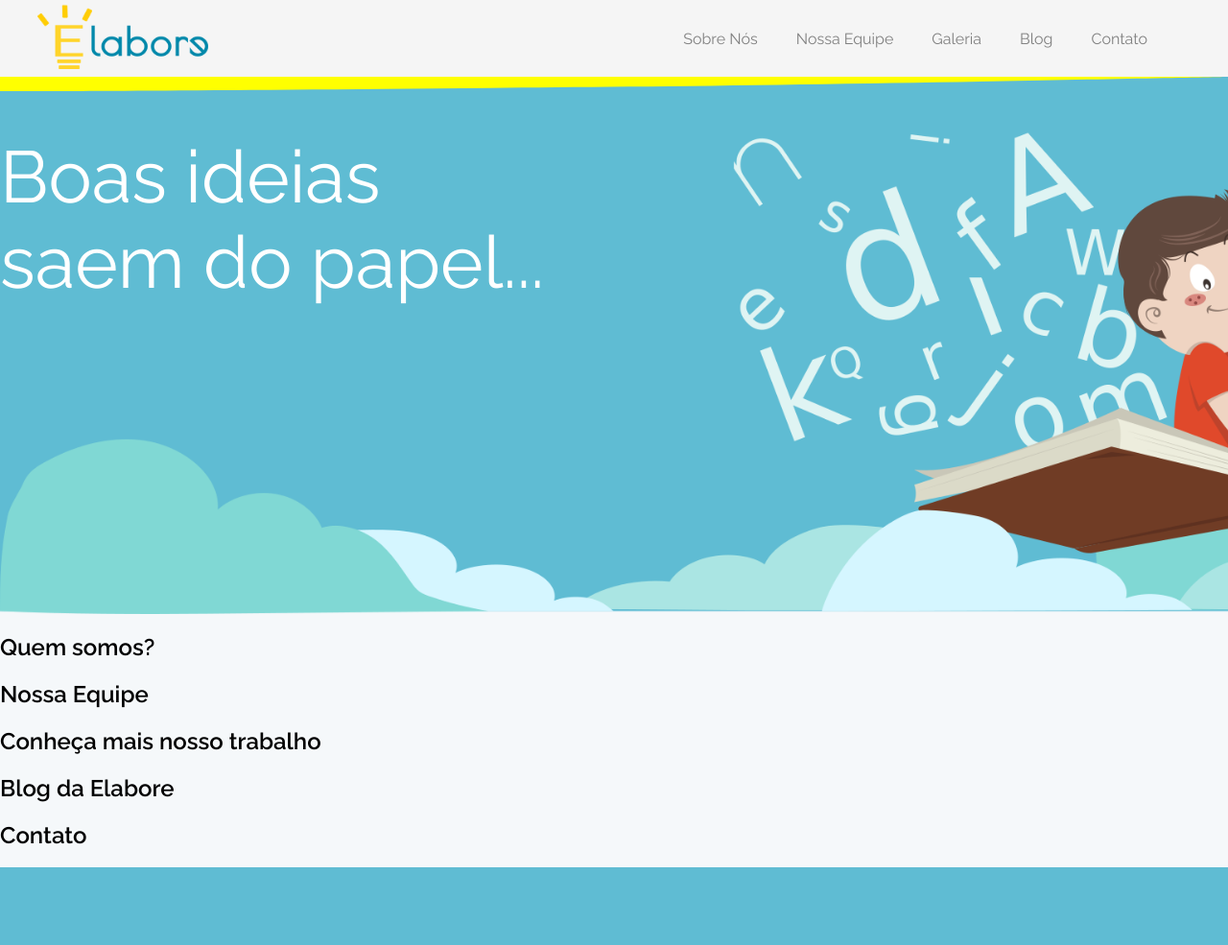
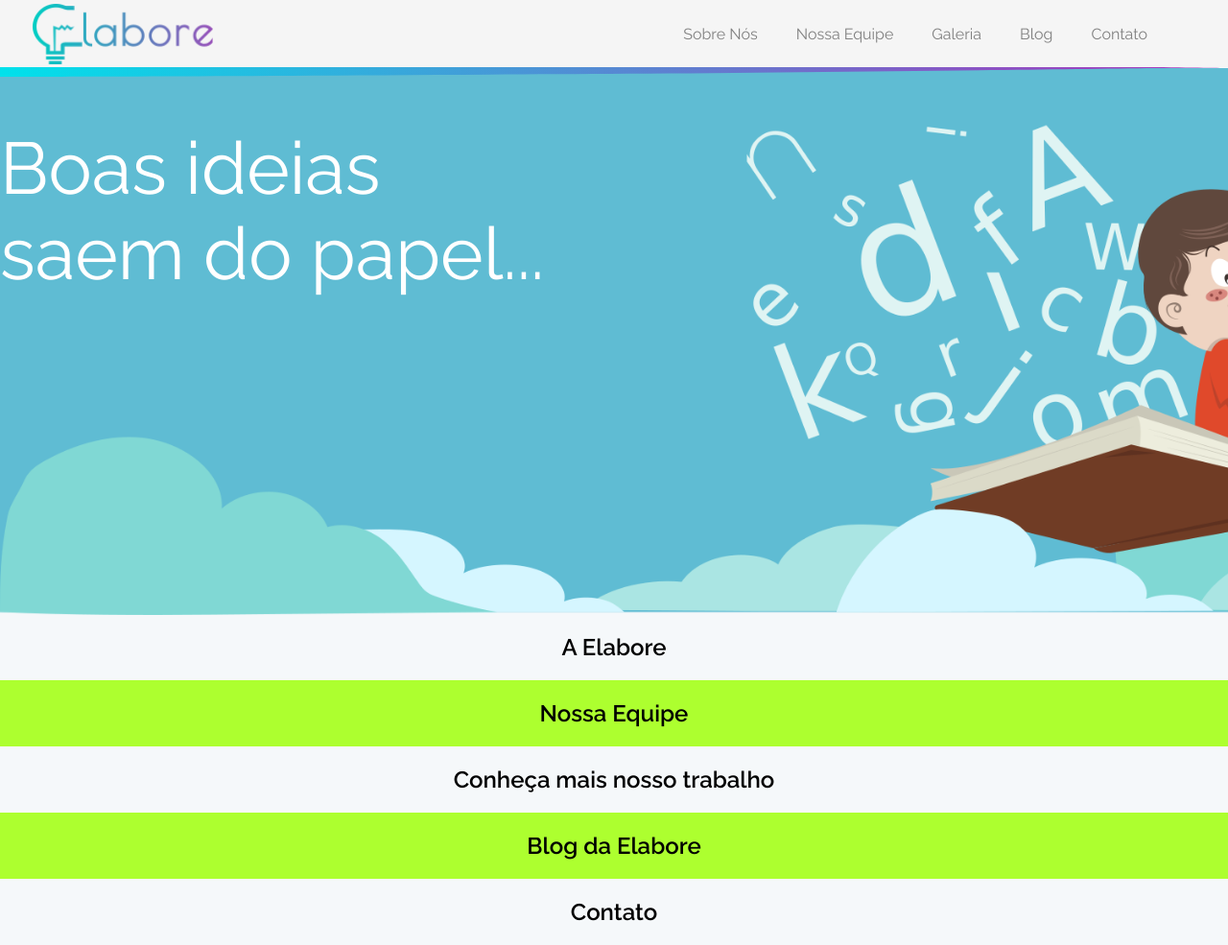
Before and after one commit to carvalho-rafael/elabore, a Laravel app: template resources/views/Site/index.blade.php in a window 1280 px wide. Shown: the whole page at 96% size. Before the commit the page ends 904 px from the top, so only its background shows below. Run offline with Laravel 8, Linux system fonts and the light colour scheme; the template is opened without the code that fills it, so the values that code supplies are empty; settings files or empty folders that the repository lacks are supplied; parts of the project's set-up code (start-up, migrations or seed data) failed here and were passed over.

Commit message:
change logo and icon

```diff
--- a/resources/assets/sass/app.scss
+++ b/resources/assets/sass/app.scss
@@ -14,12 +14,12 @@ body{
 svg {
     position: absolute;
     width: 100%;
-    height: 15px;
-    top: 80px;
+    height: 10px;
+    top: 70px;
     left: 0px;
 }
 #nav-effect {
-    fill: yellow;
+    fill: url(#my-cool-gradient) #447799;
 }
 
 #main-menu{
@@ -28,7 +28,7 @@ svg {
     position: sticky;
     background-color: whitesmoke;
     top: 0;
-    height: 80px;
+    height: 70px;
     width: 100%;
 }
 
@@ -43,21 +43,9 @@ svg {
     position: relative;
     background-image: url("../images/cover.png");
     background-size: cover;
-    height: calc(80vh - 80px);
+    height: calc(80vh - 70px);
     width: 100%;
 }
-/*
-#main-header::after{
-    content: '';
-    position: absolute;
-    background-color: $main-color-2;
-    opacity: 0.3;
-    top: 0;
-    bottom: 0;
-    right: 0;
-    left: 0;
-}
-*/
 
 .menu-container {
     height: 100%;
@@ -74,6 +62,7 @@ svg {
 .logo-container {
     display: inline-flex;
     justify-content: center;
+    align-items: center;
     width: 20%;
     height: 100%;
 }
@@ -86,3 +75,11 @@ svg {
 a{
     color: gray;
 }
+
+.section {
+    display: flex;
+    justify-content: center;
+}
+.section:nth-child(2n) {
+    background-color: greenyellow;
+}
--- a/resources/views/Panel/galeriax.blade.php
+++ b/resources/views/Panel/galeriax.blade.php
@@ -4,7 +4,7 @@ Minha galeria {{$galeria}}
 <form method="post" action="{{ url('/painel/images/store') }}" enctype="multipart/form-data">
    {{ csrf_field() }}
    <input type='hidden' id="id" name="id" value="{{$galeria->id}}" />
-   <input type='hidden' id="path" name="path" value="galeria" />
+   <input type='hidden' id="path" name="path" value="galerias" />
    <input type='file' id="image" name="image" accept="image/*" />
   ...
   <button type="submit" class="btn btn-block btn-success">
--- a/resources/views/Site/index.blade.php
+++ b/resources/views/Site/index.blade.php
@@ -6,7 +6,7 @@
     <meta name="author" content="Rafael Carvalho">
     <meta name="description" content="A Elabore é uma empresa de ensino multidisciplinar que oferece cursos como
     pré-vestibular e reforço escolar. conta com uma equipe de professores">
-    <link rel="shortcut icon" type="image/png" href="images/icon.png" >
+    <link rel="shortcut icon" type="image/png" href="images/icon2.png" >
     <meta name="viewport" content="width=device-width, initial-scale=1.0">
     <meta http-equiv="X-UA-Compatible" content="ie=edge">
     <link rel="stylesheet" href="css/app.css">
@@ -29,10 +29,16 @@
                 <path id="nav-effect" d="m6.82 123.37h94.434s-28.574 5.5937-46.094 7.2846c-38.404 3.7064-48.34 3.2987-48.34 3.2987z"/>
             </g>
         </svg>
+        <svg style="width:0;height:0;position:absolute;" aria-hidden="true" focusable="false">
+            <linearGradient id="my-cool-gradient">
+                <stop offset="0%" stop-color="#00e1eb" />
+                <stop offset="100%" stop-color="#ac30ba" />
+            </linearGradient>
+        </svg>
     </nav>
     <header id="main-header"><p class="header-title">Boas ideias <br>saem do papel...</p></header>
     <section id="about" class="section">
-        <h1>Quem somos?</h1>
+        <h1>A Elabore</h1>
         <div class="section-content"></div>
     </section>
     <section id="team" class="section">
```
Also changed, not shown: public/css/app.css, public/images/1553098444828.jpg (added), public/images/galeria/3/1553098491740.jpg (added), public/images/galerias/3/1553098972647.png (added), public/images/galerias/3/1553098983381.png (added), public/images/icon2.png (added), public/images/logo.png.
